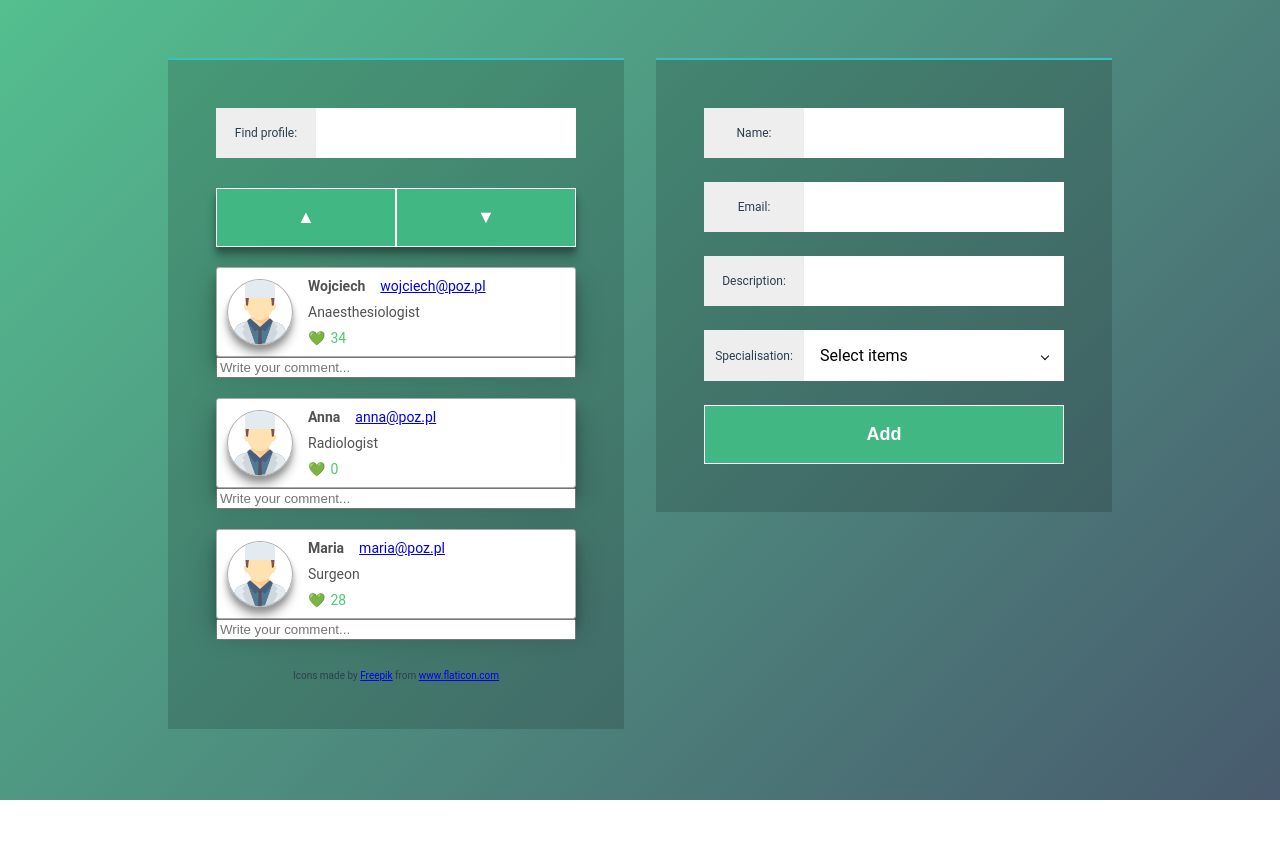
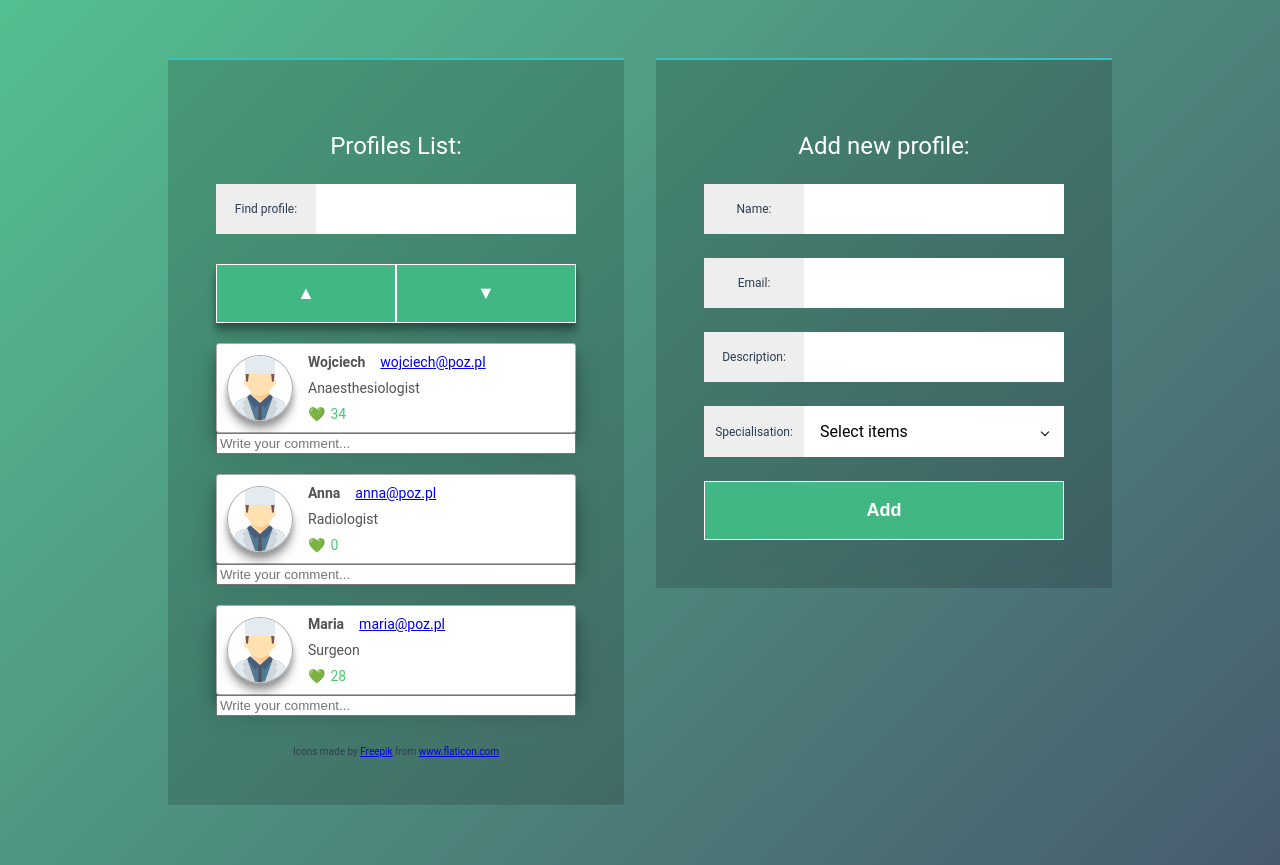
Before and after one commit to hamedniroumand/doctor-list, a Vue app: page / in a window 1280 px wide. Before the commit the page ends 800 px from the top, so only its background shows below. Built offline with nearby package versions, Linux system fonts and the light colour scheme.

Commit message:
fix: display title of two sections

```diff
--- a/src/components/ProfileList.vue
+++ b/src/components/ProfileList.vue
@@ -1,5 +1,6 @@
 <template>
   <div class="section">
+    <p class="header">Profiles List:</p>
     <div class="flex-row">
       <label class="label" for="filter">Find profile:</label>
       <input v-model="search" class="input" />
--- a/src/components/profile-form/NewProfileCard.vue
+++ b/src/components/profile-form/NewProfileCard.vue
@@ -1,6 +1,6 @@
 <template>
   <ProfileForm v-model="form" class="new-profile" @submit="saveProfile">
-    <template #title>
+    <template #header>
       <p class="header">Add new profile:</p>
     </template>
     <template #footer>
```
